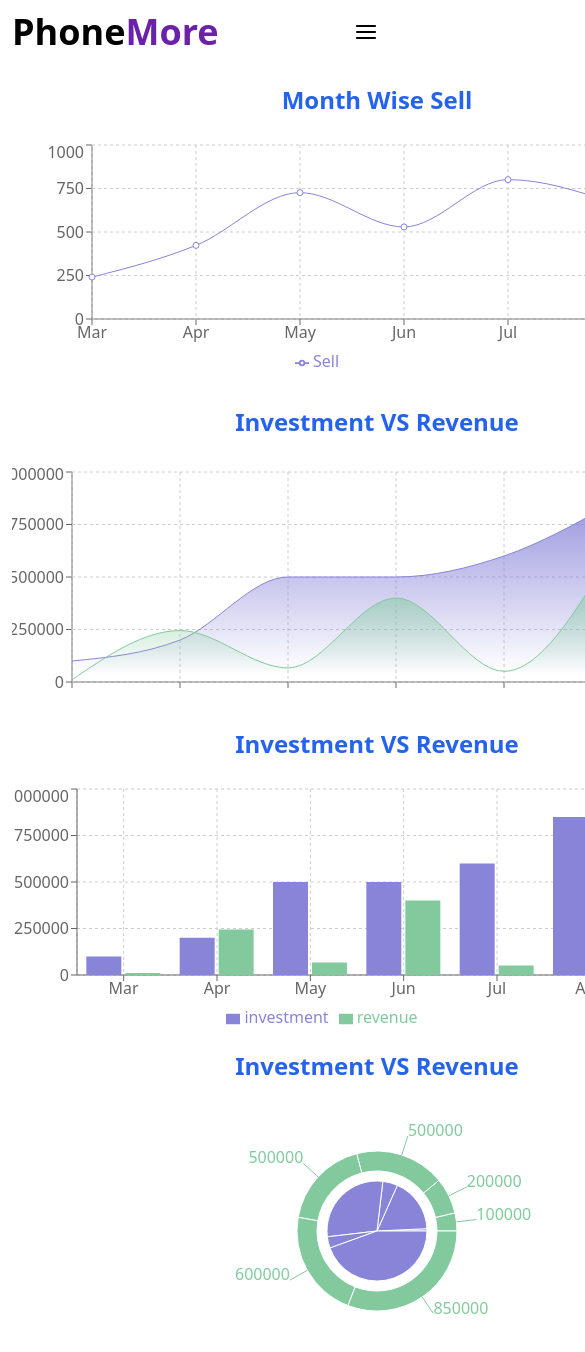
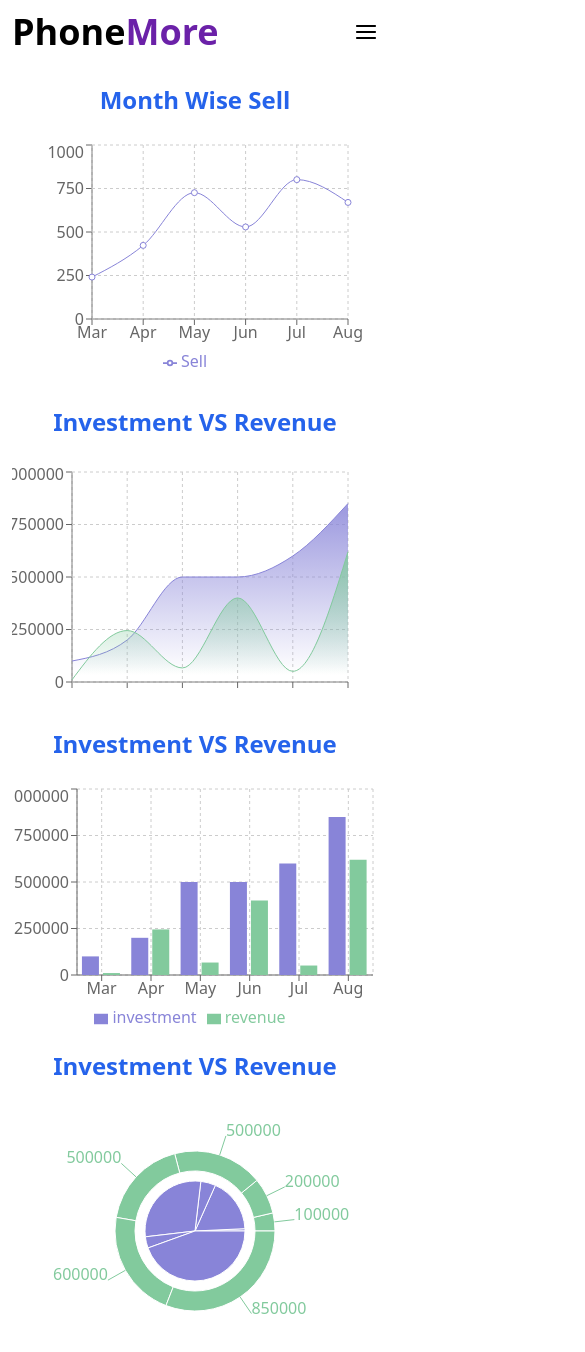
Before and after one commit to Rahad-khan/phone-more, a React (Create React App) app: page /dashboard in a window 390 px wide. Shown: the top 1352 px of the page, 585 px wide, since content can reach past the window. Built offline with nearby package versions, Linux system fonts and the light colour scheme.

Commit message:
charts make responsive

```diff
--- a/src/components/Dashboard/Dashboard.js
+++ b/src/components/Dashboard/Dashboard.js
@@ -1,4 +1,4 @@
-import React, { useEffect, useState} from "react";
+import React, { useEffect, useState } from "react";
 import {
   CartesianGrid,
   Legend,
@@ -13,6 +13,7 @@ import {
   Bar,
   PieChart,
   Pie,
+  ResponsiveContainer,
 } from "recharts";
 
 const Dashboard = () => {
@@ -24,13 +25,12 @@ const Dashboard = () => {
   }, []);
   return (
     <div className="grid md:grid-cols-2 gap-4 my-8">
-      <div>
+      <div className="w-full">
         <h1 className="text-2xl text-center mb-6 text-blue-600 font-semibold">
           Month Wise Sell
         </h1>
+        <ResponsiveContainer width="100%" height={250}>
           <LineChart
-          width={630}
-          height={250}
             data={data}
             margin={{ top: 5, right: 30, left: 20, bottom: 5 }}
           >
@@ -41,50 +41,70 @@ const Dashboard = () => {
             <Legend verticalAlign="bottom" height={36} />
             <Line name="Sell" type="monotone" dataKey="sell" stroke="#8884d8" />
           </LineChart>
+        </ResponsiveContainer>
       </div>
-      <div>
+      <div className="w-full">
         <h1 className="text-2xl text-center mb-6 text-blue-600 font-semibold">
           Investment VS Revenue
         </h1>
-        <AreaChart width={630} height={250} data={data}
-  margin={{ top: 10, right: 30, left: 0, bottom: 0 }}>
+        <ResponsiveContainer width="100%" height={250}>
+          <AreaChart
+            data={data}
+            margin={{ top: 10, right: 30, left: 0, bottom: 0 }}
+          >
             <defs>
               <linearGradient id="colorUv" x1="0" y1="0" x2="0" y2="1">
-      <stop offset="5%" stopColor="#8884d8" stopOpacity={0.8}/>
-      <stop offset="95%" stopColor="#8884d8" stopOpacity={0}/>
+                <stop offset="5%" stopColor="#8884d8" stopOpacity={0.8} />
+                <stop offset="95%" stopColor="#8884d8" stopOpacity={0} />
               </linearGradient>
               <linearGradient id="colorPv" x1="0" y1="0" x2="0" y2="1">
-      <stop offset="5%" stopColor="#82ca9d" stopOpacity={0.8}/>
-      <stop offset="95%" stopColor="#82ca9d" stopOpacity={0}/>
+                <stop offset="5%" stopColor="#82ca9d" stopOpacity={0.8} />
+                <stop offset="95%" stopColor="#82ca9d" stopOpacity={0} />
               </linearGradient>
             </defs>
             <XAxis dataKey="name" />
             <YAxis />
             <CartesianGrid strokeDasharray="3 3" />
             <Tooltip />
-  <Area type="monotone" dataKey="investment" stroke="#8884d8" fillOpacity={1} fill="url(#colorUv)" />
-  <Area type="monotone" dataKey="revenue" stroke="#82ca9d" fillOpacity={1} fill="url(#colorPv)" />
+            <Area
+              type="monotone"
+              dataKey="investment"
+              stroke="#8884d8"
+              fillOpacity={1}
+              fill="url(#colorUv)"
+            />
+            <Area
+              type="monotone"
+              dataKey="revenue"
+              stroke="#82ca9d"
+              fillOpacity={1}
+              fill="url(#colorPv)"
+            />
           </AreaChart>
+        </ResponsiveContainer>
       </div>
-      <div>
+      <div className="w-full">
         <h1 className="text-2xl text-center mb-6 text-blue-600 font-semibold">
           Investment VS Revenue
         </h1>
-        <BarChart width={630} height={250} data={data}>
+        <ResponsiveContainer width="100%" height={250}>
+        <BarChart data={data}>
           <CartesianGrid strokeDasharray="3 3" />
           <XAxis dataKey="month" />
           <YAxis />
           <Tooltip />
           <Legend />
-          <Bar dataKey="investment" fill="#8884d8"/>
-          <Bar dataKey="revenue" fill="#82ca9d"/>
+          <Bar dataKey="investment" fill="#8884d8" />
+          <Bar dataKey="revenue" fill="#82ca9d" />
         </BarChart>
+        </ResponsiveContainer>
       </div>
-      <div>
+      <div className="w-full">
         <h1 className="text-2xl text-center mb-6 text-blue-600 font-semibold">
           Investment VS Revenue
         </h1>
-        <PieChart width={730} height={250}>
+        <ResponsiveContainer width="100%" height={250}>
+        <PieChart>
           <Pie
             data={data}
             dataKey="revenue"
@@ -107,6 +127,7 @@ const Dashboard = () => {
             isAnimationActive={false}
           />
         </PieChart>
+        </ResponsiveContainer>
       </div>
     </div>
   );
--- a/src/components/Home/Home.js
+++ b/src/components/Home/Home.js
@@ -39,7 +39,7 @@ Love the price.</p>
         }
           </div>
           <Link to='/reviews'>
-          <button className="block mt-4 w-2/5 mx-auto bg-sky-500 hover:bg-sky-700 px-5 py-2 text-lg leading-5 rounded-full font-semibold text-white">See All Reviews</button>
+          <button className="block mt-4 md:w-2/5 mx-auto bg-sky-500 hover:bg-sky-700 px-5 py-2 text-lg leading-5 rounded-full font-semibold text-white">See All Reviews</button>
           </Link>
       </section>
     </main>
```
Lines whose indentation alone changed are shown as unchanged.
